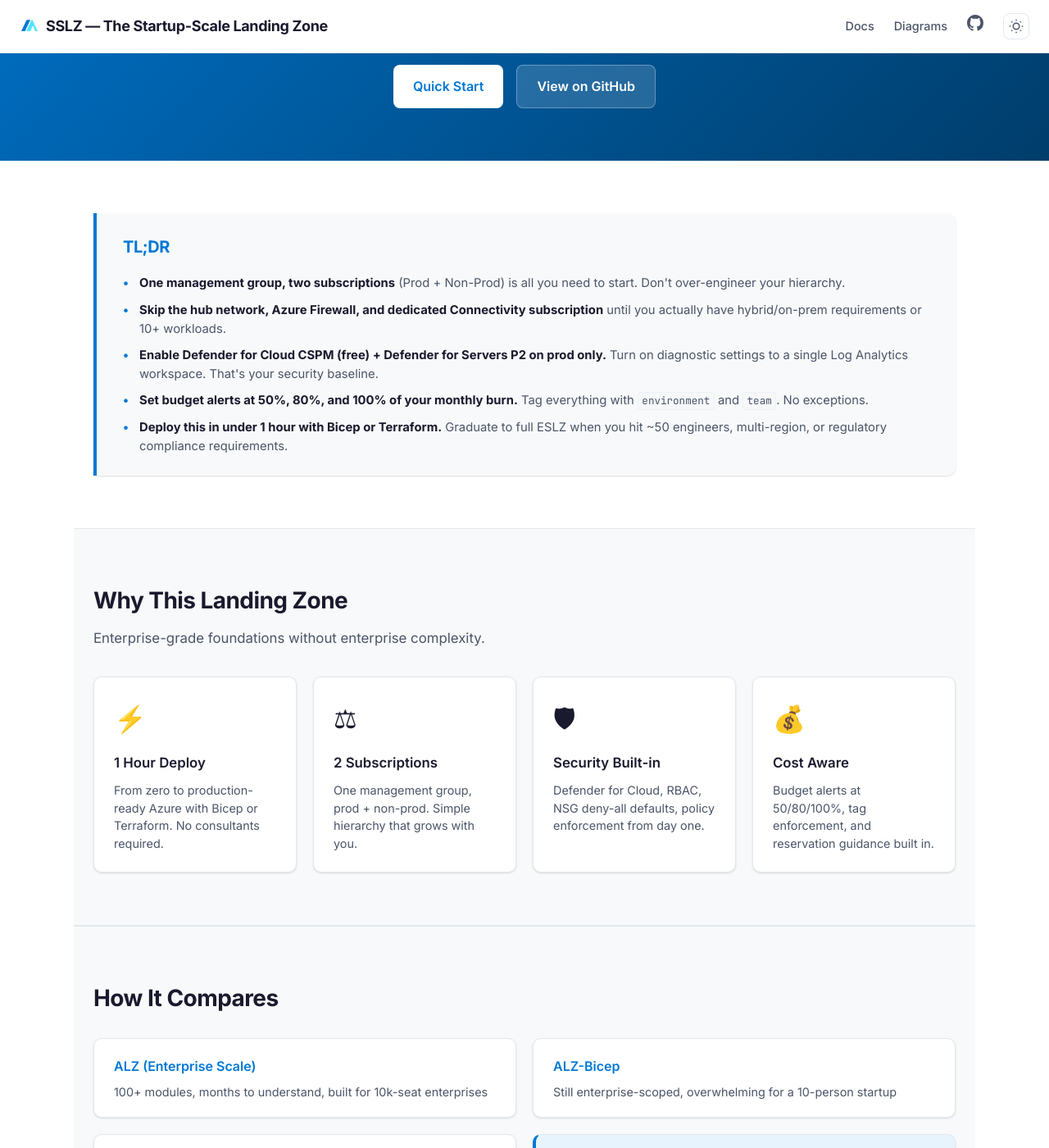
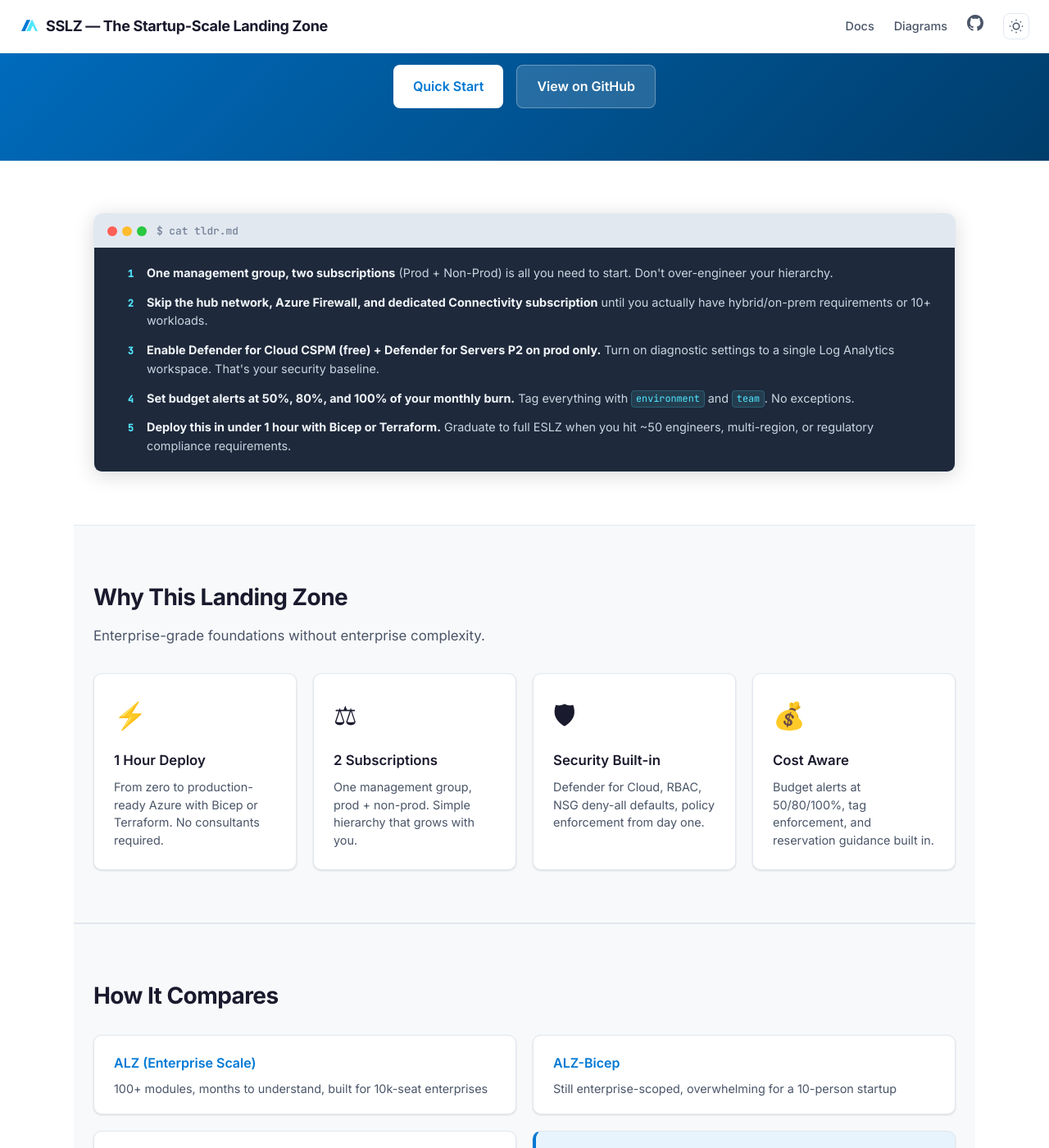
Before and after one commit to ricmmartins/sslz, a Jekyll site: the page built from index.md, in a window 1280 px wide and 1400 px high, scrolled down 400 px. Shown: the whole window at 82% size. Built offline with Jekyll 4.4.1, drawn with Linux system fonts in a browser that asks for light colours; some of the changed text lies outside the part shown.

Commit message:
Redesign TL;DR as terminal card and Day-1 Checklist as vertical timeline
TL;DR is now a terminal-inspired card with a macOS-style title bar, dark
background, numbered cyan prompts, and monospace accents — feels native
to an engineering audience.

Day-1 Checklist is now a vertical timeline with connected phase nodes,
speech-bubble content cards, and pill badges for time estimates — conveys
progression better than a flat grid.

```diff
--- a/assets/css/main.css
+++ b/assets/css/main.css
@@ -978,62 +978,106 @@
   height: auto;
 }
 
-/* --- TL;DR Callout --- */
-.tldr-callout {
-  border-left: 4px solid var(--azure-blue);
-  background: var(--bg-secondary);
-  border-radius: 0 10px 10px 0;
-  padding: 1.5rem 2rem;
-  box-shadow: var(--card-shadow);
+/* --- TL;DR Terminal --- */
+.tldr-terminal {
+  border-radius: 10px;
+  overflow: hidden;
+  box-shadow: 0 4px 24px rgba(0, 0, 0, 0.15);
+  border: 1px solid var(--border-color);
 }
 
-.tldr-callout h2 {
-  font-size: 1.25rem;
-  font-weight: 700;
-  margin-bottom: 1rem;
-  color: var(--azure-blue);
+[data-theme="dark"] .tldr-terminal {
+  box-shadow: 0 4px 24px rgba(0, 0, 0, 0.4);
 }
 
-[data-theme="dark"] .tldr-callout h2 {
-  color: var(--link-color);
+.tldr-titlebar {
+  background: #e2e8f0;
+  padding: 0.6rem 1rem;
+  display: flex;
+  align-items: center;
+  gap: 0.75rem;
 }
 
-.tldr-callout ul {
-  list-style: none;
-  padding: 0;
-  margin: 0;
+[data-theme="dark"] .tldr-titlebar {
+  background: #21262d;
+}
+
+.tldr-dots {
+  display: flex;
+  gap: 6px;
+}
+
+.tldr-dots span {
+  width: 12px;
+  height: 12px;
+  border-radius: 50%;
+}
+
+.tldr-dots span:nth-child(1) { background: #ff5f57; }
+.tldr-dots span:nth-child(2) { background: #febc2e; }
+.tldr-dots span:nth-child(3) { background: #28c840; }
+
+.tldr-title {
+  font-family: 'JetBrains Mono', 'Fira Code', monospace;
+  font-size: 0.8rem;
+  color: var(--text-muted);
+  font-weight: 500;
+}
+
+.tldr-body {
+  background: #1e293b;
+  padding: 1.25rem 1.5rem;
   display: flex;
   flex-direction: column;
-  gap: 0.6rem;
+  gap: 0.85rem;
 }
 
-.tldr-callout li {
-  font-size: 0.925rem;
-  line-height: 1.55;
-  color: var(--text-secondary);
-  padding-left: 1.25rem;
-  position: relative;
+[data-theme="dark"] .tldr-body {
+  background: #0d1117;
 }
 
-.tldr-callout li::before {
-  content: "\2022";
-  color: var(--azure-blue);
-  font-weight: 700;
-  position: absolute;
-  left: 0;
+.tldr-line {
+  display: flex;
+  gap: 1rem;
+  align-items: baseline;
 }
 
-.tldr-callout li strong {
-  color: var(--text-primary);
+.tldr-prompt {
+  flex-shrink: 0;
+  font-family: 'JetBrains Mono', 'Fira Code', monospace;
+  font-size: 0.75rem;
+  font-weight: 700;
+  color: #50E6FF;
+  width: 1.5rem;
+  text-align: right;
 }
 
-.tldr-callout code {
+.tldr-line div {
+  font-size: 0.9rem;
+  line-height: 1.55;
+  color: #cbd5e1;
+}
+
+[data-theme="dark"] .tldr-line div {
+  color: #b1bac4;
+}
+
+.tldr-line strong {
+  color: #f1f5f9;
+}
+
+[data-theme="dark"] .tldr-line strong {
+  color: #e6edf3;
+}
+
+.tldr-line code {
   font-family: 'JetBrains Mono', 'Fira Code', monospace;
-  font-size: 0.85em;
-  background: var(--bg-code);
-  padding: 0.1em 0.35em;
+  font-size: 0.82em;
+  background: rgba(80, 230, 255, 0.1);
+  color: #50E6FF;
+  padding: 0.1em 0.4em;
   border-radius: 4px;
-  border: 1px solid var(--border-light);
+  border: 1px solid rgba(80, 230, 255, 0.2);
 }
 
 /* --- Step Card Details (expand/collapse) --- */
@@ -1092,50 +1136,126 @@
   color: var(--text-primary);
 }
 
-/* --- Day-1 Checklist --- */
-.checklist-grid {
-  display: grid;
-  grid-template-columns: repeat(3, 1fr);
-  gap: 1.25rem;
-  margin-top: 1.5rem;
+/* --- Day-1 Checklist Timeline --- */
+.timeline {
+  margin-top: 2rem;
+  display: flex;
+  flex-direction: column;
+  gap: 0;
 }
 
-.checklist-phase {
+.timeline-phase {
+  display: flex;
+  gap: 1.5rem;
+  position: relative;
+}
+
+.timeline-marker {
+  display: flex;
+  flex-direction: column;
+  align-items: center;
+  flex-shrink: 0;
+  width: 44px;
+}
+
+.timeline-icon {
+  display: flex;
+  align-items: center;
+  justify-content: center;
+  width: 44px;
+  height: 44px;
+  border-radius: 50%;
+  background: var(--azure-blue);
+  color: #fff;
+  font-size: 1.15rem;
+  flex-shrink: 0;
+  box-shadow: 0 2px 8px rgba(0, 120, 212, 0.25);
+  z-index: 1;
+}
+
+[data-theme="dark"] .timeline-icon {
+  background: #3B82F6;
+  box-shadow: 0 2px 8px rgba(59, 130, 246, 0.3);
+}
+
+.timeline-line {
+  width: 2px;
+  flex: 1;
+  background: linear-gradient(to bottom, var(--azure-blue), var(--border-color));
+  min-height: 100%;
+}
+
+[data-theme="dark"] .timeline-line {
+  background: linear-gradient(to bottom, #3B82F6, var(--border-color));
+}
+
+.timeline-content {
+  flex: 1;
   background: var(--bg-primary);
   border: 1px solid var(--border-color);
   border-radius: 10px;
-  padding: 1.5rem;
+  padding: 1.25rem 1.5rem;
   box-shadow: var(--card-shadow);
+  margin-bottom: 1.5rem;
+  position: relative;
 }
 
-.checklist-phase h3 {
-  font-size: 1rem;
-  font-weight: 600;
-  margin-bottom: 1rem;
-  color: var(--text-primary);
+.timeline-content::before {
+  content: "";
+  position: absolute;
+  left: -8px;
+  top: 14px;
+  width: 14px;
+  height: 14px;
+  background: var(--bg-primary);
+  border-left: 1px solid var(--border-color);
+  border-bottom: 1px solid var(--border-color);
+  transform: rotate(45deg);
+}
+
+.timeline-header {
   display: flex;
   align-items: center;
-  justify-content: space-between;
-  gap: 0.5rem;
+  gap: 0.75rem;
+  margin-bottom: 0.85rem;
 }
 
-.checklist-phase .phase-time {
-  font-size: 0.75rem;
-  font-weight: 500;
-  color: var(--text-muted);
+.timeline-header h3 {
+  font-size: 1.05rem;
+  font-weight: 600;
+  color: var(--text-primary);
+  margin: 0;
+}
+
+.timeline-badge {
+  font-size: 0.7rem;
+  font-weight: 600;
+  text-transform: uppercase;
+  letter-spacing: 0.04em;
+  color: var(--azure-blue);
+  background: rgba(0, 120, 212, 0.08);
+  border: 1px solid rgba(0, 120, 212, 0.2);
+  border-radius: 20px;
+  padding: 0.2rem 0.65rem;
   white-space: nowrap;
 }
 
-.checklist-phase ul {
+[data-theme="dark"] .timeline-badge {
+  color: #58a6ff;
+  background: rgba(88, 166, 255, 0.1);
+  border-color: rgba(88, 166, 255, 0.2);
+}
+
+.timeline-content ul {
   list-style: none;
   padding: 0;
   margin: 0;
   display: flex;
   flex-direction: column;
-  gap: 0.5rem;
+  gap: 0.45rem;
 }
 
-.checklist-phase li {
+.timeline-content li {
   font-size: 0.875rem;
   line-height: 1.5;
   color: var(--text-secondary);
@@ -1143,15 +1263,19 @@
   position: relative;
 }
 
-.checklist-phase li::before {
-  content: "\2610";
+.timeline-content li::before {
+  content: "";
   position: absolute;
   left: 0;
-  color: var(--text-muted);
-  font-size: 1rem;
+  top: 0.45rem;
+  width: 14px;
+  height: 14px;
+  border: 2px solid var(--border-color);
+  border-radius: 3px;
+  background: var(--bg-primary);
 }
 
-.checklist-phase code {
+.timeline-content code {
   font-family: 'JetBrains Mono', 'Fira Code', monospace;
   font-size: 0.82em;
   background: var(--bg-code);
@@ -1170,10 +1294,6 @@
 
   .quick-start-steps {
     grid-template-columns: repeat(2, 1fr);
-  }
-
-  .checklist-grid {
-    grid-template-columns: 1fr 1fr;
   }
 
   .page-content {
@@ -1258,8 +1378,20 @@
     grid-template-columns: 1fr;
   }
 
-  .checklist-grid {
-    grid-template-columns: 1fr;
+  .timeline-phase {
+    gap: 1rem;
+  }
+
+  .timeline-content::before {
+    display: none;
+  }
+
+  .tldr-body {
+    padding: 1rem;
+  }
+
+  .tldr-line {
+    gap: 0.65rem;
   }
 
   .footer-inner {
--- a/index.md
+++ b/index.md
@@ -15,15 +15,33 @@
 </section>
 
 <section class="landing-section">
-  <div class="tldr-callout">
-    <h2>TL;DR</h2>
-    <ul>
-      <li><strong>One management group, two subscriptions</strong> (Prod + Non-Prod) is all you need to start. Don't over-engineer your hierarchy.</li>
-      <li><strong>Skip the hub network, Azure Firewall, and dedicated Connectivity subscription</strong> until you actually have hybrid/on-prem requirements or 10+ workloads.</li>
-      <li><strong>Enable Defender for Cloud CSPM (free) + Defender for Servers P2 on prod only.</strong> Turn on diagnostic settings to a single Log Analytics workspace. That's your security baseline.</li>
-      <li><strong>Set budget alerts at 50%, 80%, and 100% of your monthly burn.</strong> Tag everything with <code>environment</code> and <code>team</code>. No exceptions.</li>
-      <li><strong>Deploy this in under 1 hour with Bicep or Terraform.</strong> Graduate to full ESLZ when you hit ~50 engineers, multi-region, or regulatory compliance requirements.</li>
-    </ul>
+  <div class="tldr-terminal">
+    <div class="tldr-titlebar">
+      <span class="tldr-dots"><span></span><span></span><span></span></span>
+      <span class="tldr-title">$ cat tldr.md</span>
+    </div>
+    <div class="tldr-body">
+      <div class="tldr-line">
+        <span class="tldr-prompt">1</span>
+        <div><strong>One management group, two subscriptions</strong> (Prod + Non-Prod) is all you need to start. Don't over-engineer your hierarchy.</div>
+      </div>
+      <div class="tldr-line">
+        <span class="tldr-prompt">2</span>
+        <div><strong>Skip the hub network, Azure Firewall, and dedicated Connectivity subscription</strong> until you actually have hybrid/on-prem requirements or 10+ workloads.</div>
+      </div>
+      <div class="tldr-line">
+        <span class="tldr-prompt">3</span>
+        <div><strong>Enable Defender for Cloud CSPM (free) + Defender for Servers P2 on prod only.</strong> Turn on diagnostic settings to a single Log Analytics workspace. That's your security baseline.</div>
+      </div>
+      <div class="tldr-line">
+        <span class="tldr-prompt">4</span>
+        <div><strong>Set budget alerts at 50%, 80%, and 100% of your monthly burn.</strong> Tag everything with <code>environment</code> and <code>team</code>. No exceptions.</div>
+      </div>
+      <div class="tldr-line">
+        <span class="tldr-prompt">5</span>
+        <div><strong>Deploy this in under 1 hour with Bicep or Terraform.</strong> Graduate to full ESLZ when you hit ~50 engineers, multi-region, or regulatory compliance requirements.</div>
+      </div>
+    </div>
   </div>
 </section>
 
@@ -196,33 +214,59 @@
 
 <section class="landing-section" id="day-1-checklist">
   <h2>Day-1 Checklist</h2>
-  <p class="section-subtitle">Everything you need to do on launch day, broken into three phases.</p>
-  <div class="checklist-grid">
-    <div class="checklist-phase">
-      <h3>Pre-Deployment <span class="phase-time">30 min</span></h3>
-      <ul>
-        <li>Verify Entra ID tenant is set up, custom domain added</li>
-        <li>Enable Security Defaults (Entra ID &gt; Properties &gt; Security Defaults)</li>
-        <li>Create break-glass account with hardware MFA key</li>
-        <li>Create security group <code>sg-azure-admins</code>, add 2-3 founders/leads</li>
-      </ul>
+  <p class="section-subtitle">90 minutes from zero to production-ready. Three phases, one afternoon.</p>
+  <div class="timeline">
+    <div class="timeline-phase">
+      <div class="timeline-marker">
+        <span class="timeline-icon">&#9881;</span>
+        <span class="timeline-line"></span>
+      </div>
+      <div class="timeline-content">
+        <div class="timeline-header">
+          <h3>Pre-Deployment</h3>
+          <span class="timeline-badge">30 min</span>
+        </div>
+        <ul>
+          <li>Verify Entra ID tenant is set up, custom domain added</li>
+          <li>Enable Security Defaults (Entra ID &gt; Properties &gt; Security Defaults)</li>
+          <li>Create break-glass account with hardware MFA key</li>
+          <li>Create security group <code>sg-azure-admins</code>, add 2-3 founders/leads</li>
+        </ul>
+      </div>
     </div>
-    <div class="checklist-phase">
-      <h3>Deploy <span class="phase-time">30 min</span></h3>
-      <ul>
-        <li>Run Bicep or Terraform deployment (creates policies, networking, monitoring, security, budgets)</li>
-        <li>Verify resources in Azure Portal</li>
-      </ul>
+    <div class="timeline-phase">
+      <div class="timeline-marker">
+        <span class="timeline-icon">&#9889;</span>
+        <span class="timeline-line"></span>
+      </div>
+      <div class="timeline-content">
+        <div class="timeline-header">
+          <h3>Deploy</h3>
+          <span class="timeline-badge">30 min</span>
+        </div>
+        <ul>
+          <li>Run Bicep or Terraform deployment (creates policies, networking, monitoring, security, budgets)</li>
+          <li>Verify resources in Azure Portal</li>
+        </ul>
+      </div>
     </div>
-    <div class="checklist-phase">
-      <h3>Post-Deployment <span class="phase-time">30 min</span></h3>
-      <ul>
-        <li>Assign <code>sg-azure-admins</code> as Owner on the management group</li>
-        <li>Create Entra ID groups: <code>sg-azure-developers</code>, <code>sg-azure-readers</code></li>
-        <li>Assign RBAC roles (see <a href="{{ '/docs/security' | relative_url }}">Security docs</a>)</li>
-        <li>Set up CI/CD with Workload Identity Federation</li>
-        <li>Test a sample deployment end-to-end</li>
-      </ul>
+    <div class="timeline-phase">
+      <div class="timeline-marker">
+        <span class="timeline-icon">&#10003;</span>
+      </div>
+      <div class="timeline-content">
+        <div class="timeline-header">
+          <h3>Post-Deployment</h3>
+          <span class="timeline-badge">30 min</span>
+        </div>
+        <ul>
+          <li>Assign <code>sg-azure-admins</code> as Owner on the management group</li>
+          <li>Create Entra ID groups: <code>sg-azure-developers</code>, <code>sg-azure-readers</code></li>
+          <li>Assign RBAC roles (see <a href="{{ '/docs/security' | relative_url }}">Security docs</a>)</li>
+          <li>Set up CI/CD with Workload Identity Federation</li>
+          <li>Test a sample deployment end-to-end</li>
+        </ul>
+      </div>
     </div>
   </div>
 </section>
```
